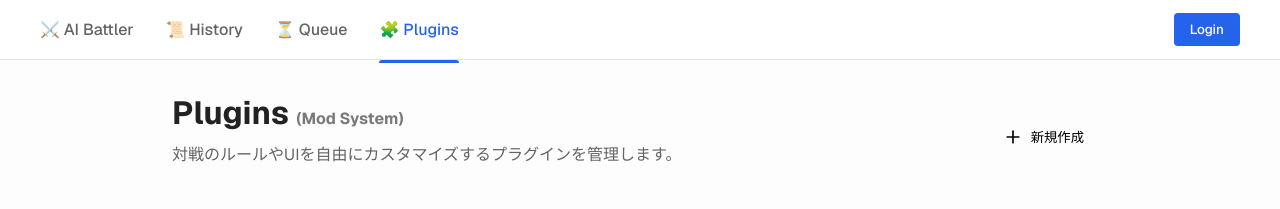
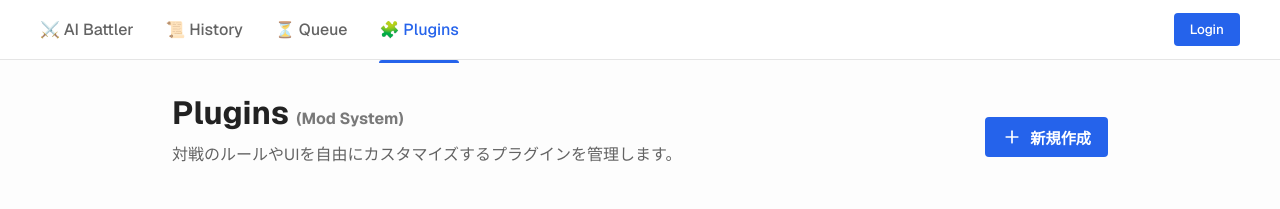
Before and after one commit to Denpun1/ai-character-battler, a Next.js app: page /plugins in a window 1280 px wide. Shown: the top 209 px of the page. Built offline with nearby package versions, Linux system fonts and the light colour scheme; no server answers.

Commit message:
fix: improve plugin creation reliability and debugging

```diff
--- a/src/app/plugins/page.tsx
+++ b/src/app/plugins/page.tsx
@@ -7,6 +7,8 @@ import { supabase } from '@/lib/supabase';
 import { useUser } from '@clerk/nextjs';
 import styles from '../page.module.css'; // Reuse existing styles for consistency
 import { Plus, Edit2, Play, Trash2, Box } from 'lucide-react';
+import { Button } from '@/components/Button';
+import { useRouter } from 'next/navigation';
 
 interface BattleMod {
   id: string;
@@ -17,24 +19,35 @@ interface BattleMod {
 }
 
 export default function PluginsPage() {
+  const router = useRouter();
   const { user, isLoaded } = useUser();
   const [mods, setMods] = useState<BattleMod[]>([]);
   const [isLoading, setIsLoading] = useState(true);
 
   useEffect(() => {
+    console.log('[Plugins] Auth state:', { isLoaded, userId: user?.id });
     if (isLoaded && user) {
       fetchMods();
     }
   }, [isLoaded, user]);
 
   const fetchMods = async () => {
+    try {
       const { data, error } = await supabase
         .from('battle_mods')
         .select('*')
         .order('created_at', { ascending: false });
 
-    if (data) setMods(data);
+      if (error) {
+        console.error('Fetch mods error:', error);
+      } else if (data) {
+        setMods(data);
+      }
+    } catch (err) {
+      console.error('Unexpected error fetching mods:', err);
+    } finally {
       setIsLoading(false);
+    }
   };
 
   const toggleMod = async (id: string, currentStatus: boolean) => {
@@ -58,23 +71,38 @@ export default function PluginsPage() {
   };
 
   const createNewMod = async () => {
-    if (!user) return;
-    const name = prompt('プラグイン名を入力してください', 'New Plugin');
-    if (!name) return;
+    console.log('[Plugins] Create button clicked');
+    if (!user) {
+      alert('ログイン情報が読み込まれていません。再試行してください。');
+      return;
+    }
 
+    const name = `Plugin ${mods.length + 1}`;
+    console.log('[Plugins] Creating mod with name:', name);
+
+    try {
       const { data, error } = await supabase.from('battle_mods').insert({
         user_id: user.id,
         name,
         description: 'A custom battle mod.',
         flow_data: { nodes: [], edges: [] },
-      is_active: false,
-      created_at: Date.now()
+        is_active: false
       }).select().single();
 
-    if (data) {
-      window.location.href = `/plugins/editor?id=${data.id}`;
+      if (error) {
+        alert('プラグインの作成に失敗しました: ' + error.message);
+        console.error('Create error:', error);
+      } else if (data) {
+        console.log('[Plugins] Created successfully, redirecting to editor with id:', data.id);
+        router.push(`/plugins/editor?id=${data.id}`);
+      }
+    } catch (err) {
+      console.error('[Plugins] Unexpected exception:', err);
+      alert('予期せぬエラーが発生しました');
     }
   };
+
+  if (!isLoaded) return <div style={{ color: 'white', padding: '2rem' }}>Loading authentication...</div>;
 
   return (
     <main className={styles.main}>
@@ -84,9 +112,9 @@ export default function PluginsPage() {
             <h1 className={styles.title} style={{ margin: 0 }}>Plugins <span style={{ fontSize: '1rem', opacity: 0.6 }}>(Mod System)</span></h1>
             <p style={{ opacity: 0.7, marginTop: '0.5rem' }}>対戦のルールやUIを自由にカスタマイズするプラグインを管理します。</p>
           </div>
-          <button onClick={createNewMod} className={styles.battleButton} style={{ width: 'auto', padding: '0.75rem 1.5rem', display: 'flex', alignItems: 'center', gap: '0.5rem' }}>
+          <Button type="button" onClick={createNewMod} style={{ display: 'flex', alignItems: 'center', gap: '0.5rem' }}>
             <Plus size={20} /> 新規作成
-          </button>
+          </Button>
         </header>
 
         <div style={{ display: 'grid', gridTemplateColumns: 'repeat(auto-fill, minmax(300px, 1fr))', gap: '1.5rem' }}>
```
Lines whose indentation alone changed are shown as unchanged.
